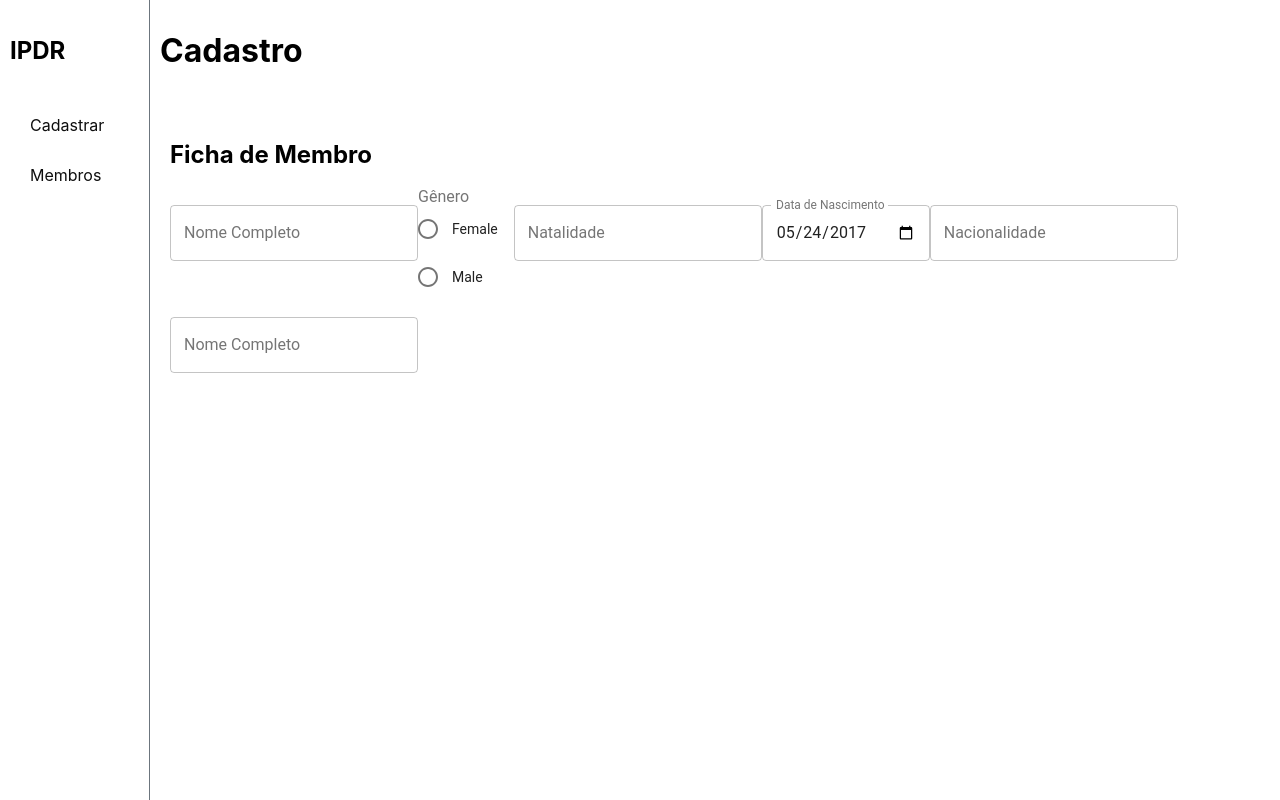
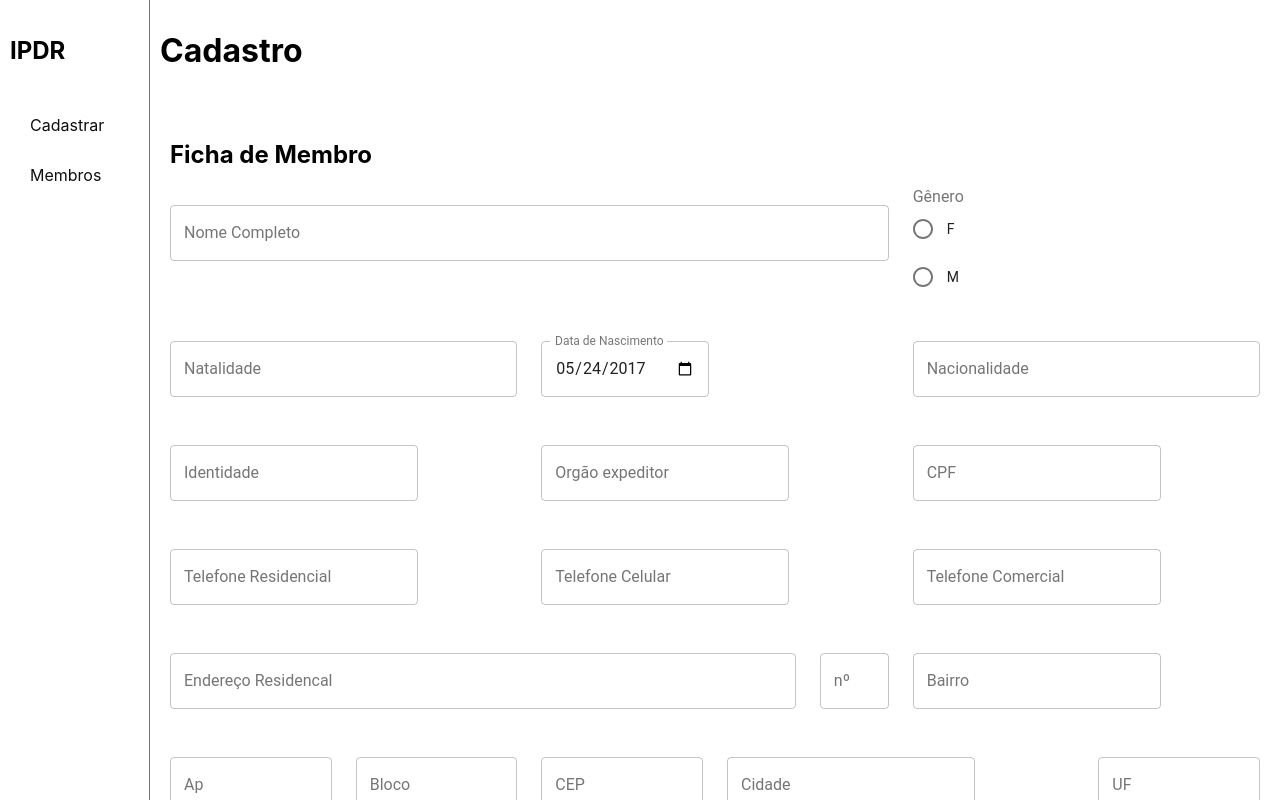
Before and after one commit to cenadev/ipdr, a React (Create React App) app: page /cadastrar in a window 1280 px wide. Shown: the top 800 px of the page. Built offline with nearby package versions, Linux system fonts and the light colour scheme; the HTML template or start-up script is replaced by a standard one.

Commit message:
Criado mais campos do formulário utilizando grid.

```diff
--- a/src/pages/Cadastrar.jsx
+++ b/src/pages/Cadastrar.jsx
@@ -5,27 +5,35 @@ import RadioGroup from '@material-ui/core/RadioGroup';
 import FormControlLabel from '@material-ui/core/FormControlLabel';
 import FormControl from '@material-ui/core/FormControl';
 import FormLabel from '@material-ui/core/FormLabel';
+import Grid from '@material-ui/core/Grid';
 
 export default function Cadastrar() {
     return (
         <div className="Cadastrar">
             <h2>Ficha de Membro</h2>
             <form action="" className="form-member">
-                <FormControl>
-                    <TextField label="Nome Completo" margin="normal" variant="outlined" />
-                </FormControl>
+                <Grid container spacing={24}>
+                    <Grid item xs={8}>
+                        <TextField fullWidth={true} label="Nome Completo" margin="normal" variant="outlined" />
+
+                    </Grid>
+                    <Grid item xs={4}>
                         <FormControl component="fieldset" >
                             <FormLabel component="legend">Gênero</FormLabel>
                             <RadioGroup
                                 aria-label="Gender"
                                 name="gender1"
+
                             >
-                        <FormControlLabel value="female" control={<Radio />} label="Female" />
-                        <FormControlLabel value="male" control={<Radio />} label="Male" />
+                                <FormControlLabel value="female" control={<Radio />} label="F" />
+                                <FormControlLabel value="male" control={<Radio />} label="M" />
                             </RadioGroup>
                         </FormControl>
-
-                <TextField label="Natalidade" margin="normal" variant="outlined" />
+                    </Grid>
+                    <Grid item xs={4}>
+                        <TextField fullWidth={true} label="Natalidade" margin="normal" variant="outlined" />
+                    </Grid>
+                    <Grid item xs={4}>
                         <TextField
                             id="date"
                             label="Data de Nascimento"
@@ -37,9 +45,56 @@ export default function Cadastrar() {
                             margin="normal"
                             variant="outlined"
                         />
-                <TextField label="Nacionalidade" margin="normal" variant="outlined" />
-                <TextField label="Nome Completo" margin="normal" variant="outlined" />
-
+                    </Grid>
+                    <Grid item xs={4}>
+                        <TextField fullWidth={true} label="Nacionalidade" margin="normal" variant="outlined" />
+                    </Grid>
+                    <Grid item xs={4}>
+                        <TextField label="Identidade" margin="normal" variant="outlined" />
+                    </Grid>
+                    <Grid item xs={4}>
+                        <TextField label="Orgão expeditor" margin="normal" variant="outlined" />
+                    </Grid>
+                    <Grid item xs={4}>
+                        <TextField label="CPF" margin="normal" variant="outlined" />
+                    </Grid>
+                    <Grid item xs={4}>
+                        <TextField label="Telefone Residencial" margin="normal" variant="outlined" />
+                    </Grid>
+                    <Grid item xs={4}>
+                        <TextField label="Telefone Celular" margin="normal" variant="outlined" />
+                    </Grid>
+                    <Grid item xs={4}>
+                        <TextField label="Telefone Comercial" margin="normal" variant="outlined" />
+                    </Grid>
+                    <Grid item xs={7}>
+                        <TextField fullWidth={true} label="Endereço Residencal" margin="normal" variant="outlined" />
+                    </Grid>
+                    <Grid item xs={1}>
+                        <TextField label="nº" margin="normal" variant="outlined" />
+                    </Grid>
+                    <Grid item xs={4}>
+                        <TextField label="Bairro" margin="normal" variant="outlined" />
+                    </Grid>
+                    <Grid item xs={2}>
+                        <TextField fullWidth={true} label="Ap" margin="normal" variant="outlined" />
+                    </Grid>
+                    <Grid item xs={2}>
+                        <TextField label="Bloco" margin="normal" variant="outlined" />
+                    </Grid>
+                    <Grid item xs={2}>
+                        <TextField label="CEP" margin="normal" variant="outlined" />
+                    </Grid>
+                    <Grid item xs={4}>
+                        <TextField label="Cidade" margin="normal" variant="outlined" />
+                    </Grid>
+                    <Grid item xs={2}>
+                        <TextField label="UF" margin="normal" variant="outlined" />
+                    </Grid>
+                    <Grid item xs={4}>
+                        <TextField label="Email" margin="normal" variant="outlined" />
+                    </Grid>
+                </Grid>
             </form>
         </div>
     );
```
Lines whose indentation alone changed are shown as unchanged.
